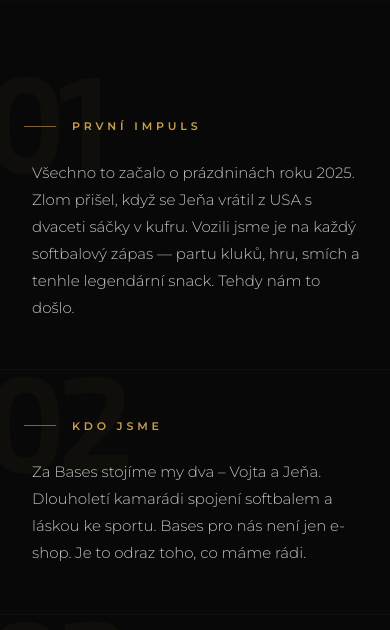
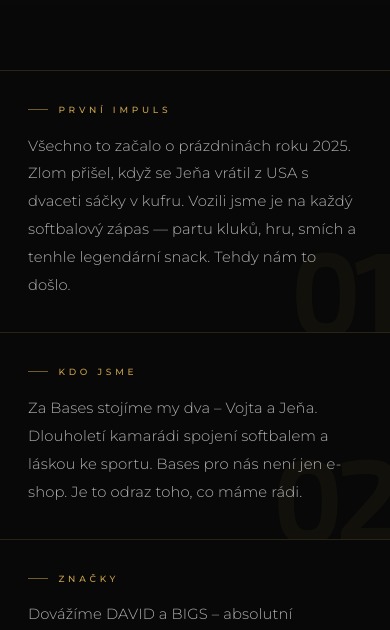
Before and after one commit to vojtaspolacek-code/Bases-web, a Next.js app: page /o-nas in a window 390 px wide. Shown: the part 938-1568 px from the top of the page. Built offline with nearby package versions, Linux system fonts and the light colour scheme; grey boxes are pictures that could not be loaded.

Commit message:
Restyle mobile timeline cards and CTA button on o-nas page

```diff
--- a/app/o-nas/page.tsx
+++ b/app/o-nas/page.tsx
@@ -21,40 +21,57 @@ function Card({ entry, delay=0, isMobile=false }: { entry: typeof TIMELINE[numbe
 
   if (isMobile) {
     return (
-      <motion.div ref={ref} initial={{ opacity:0, y:30 }} animate={inView ? { opacity:1, y:0 } : {}}
-        transition={{ duration:0.8, delay, ease }} className="relative w-full py-12 px-6 overflow-hidden">
+      <motion.div ref={ref} initial={{ opacity:0, y:24 }} animate={inView ? { opacity:1, y:0 } : {}}
+        transition={{ duration:0.75, delay, ease }}
+        className="relative w-full overflow-hidden"
+        style={{
+          padding: '2rem 1.75rem',
+          borderTop: '1px solid rgba(199,160,75,0.18)',
+        }}>
 
-        {/* Velké vodoznakové číslo do pozadí */}
-        <span aria-hidden className="absolute pointer-events-none select-none"
-          style={{
-            top: '0rem',
-            left: '-1rem',
+        {/* Watermark číslo */}
+        <span aria-hidden style={{
+          position: 'absolute',
+          bottom: '-1rem',
+          right: '-0.25rem',
           fontFamily: 'var(--font-exo2)',
           fontWeight: 700,
-            fontSize: '8rem',
-            lineHeight: 0.8,
+          fontSize: '7rem',
+          lineHeight: 1,
           letterSpacing: '-0.04em',
           color: GOLD,
-            opacity: 0.04,
+          opacity: 0.05,
+          pointerEvents: 'none',
+          userSelect: 'none',
           zIndex: 0,
-          }}>
-          {entry.id}
-        </span>
+        }}>{entry.id}</span>
 
-        <div className="relative z-10">
-          <div className="flex items-center gap-4 mb-6">
-            {/* Jemná zlatá linka místo borderu */}
-            <div className="w-8 h-[1px]" style={{ backgroundColor: GOLD, opacity: 0.6 }} />
-            <p className="text-[11px] font-semibold uppercase tracking-[0.35em]"
-              style={{ fontFamily: 'var(--font-montserrat)', color: GOLD }}>
-              {entry.label}
-            </p>
+        <div style={{ position: 'relative', zIndex: 1 }}>
+
+          {/* Label řádek */}
+          <div style={{ display: 'flex', alignItems: 'center', gap: '0.65rem', marginBottom: '1rem' }}>
+            <div style={{ width: '20px', height: '1px', background: GOLD, opacity: 0.55 }} />
+            <span style={{
+              fontFamily: 'var(--font-montserrat)',
+              fontSize: '9px',
+              letterSpacing: '0.42em',
+              textTransform: 'uppercase',
+              color: GOLD,
+              fontWeight: 500,
+            }}>{entry.label}</span>
           </div>
 
-          <p className="text-[15px] font-light leading-[1.8] pl-2"
-            style={{ fontFamily: 'var(--font-montserrat)', color: 'rgba(255,255,255,0.75)' }}>
-            {entry.body}
-          </p>
+          {/* Text */}
+          <p style={{
+            fontFamily: 'var(--font-montserrat)',
+            fontSize: '0.92rem',
+            fontWeight: 300,
+            lineHeight: 1.9,
+            color: 'rgba(255,255,255,0.68)',
+            letterSpacing: '0.01em',
+            margin: 0,
+          }}>{entry.body}</p>
+
         </div>
       </motion.div>
     )
@@ -189,31 +206,45 @@ export default function Onas() {
         {/* ── MOBIL ── */}
         {isMobile && (
           <div className="px-0">
-            {TIMELINE.map((entry, i) => {
-              const isLast = i === TIMELINE.length - 1
-              return (
-                <div key={entry.id} className="w-full"
-                  style={{ borderBottom: isLast ? 'none' : '1px solid rgba(255,255,255,0.03)' }}>
+            {TIMELINE.map((entry) => (
+              <div key={entry.id} className="w-full">
                 <Card entry={entry} delay={0.1} isMobile={true} />
               </div>
-              )
-            })}
+            ))}
             {/* CTA tlačítko — pouze mobil */}
-            <div className="mt-16 mb-8 px-6">
+            <div style={{ marginTop: '3rem', marginBottom: '2rem', paddingLeft: '1.75rem', paddingRight: '1.75rem' }}>
               <Link
                 href="/slunecnicova-seminka"
                 onClick={(e) => {
                   e.preventDefault()
                   window.dispatchEvent(new CustomEvent('openBrandsMenu'))
                 }}
-                className="w-full flex justify-center items-center gap-3 px-8 py-5 rounded-full uppercase tracking-widest text-[0.75rem] font-semibold no-underline transition-all duration-300"
+                className="group flex items-center justify-between w-full no-underline transition-all duration-500"
                 style={{
+                  padding: '1.1rem 1.5rem',
+                  border: '1px solid rgba(199,160,75,0.35)',
+                  borderRadius: '2px',
+                  background: 'transparent',
+                }}
+              >
+                <span style={{
                   fontFamily: 'var(--font-montserrat)',
-                  color: '#080808',
-                  background: GOLD,
-                  boxShadow: '0 4px 20px rgba(199,160,75,0.25)',
+                  fontSize: '10px',
+                  letterSpacing: '0.45em',
+                  textTransform: 'uppercase',
+                  color: 'rgba(199,160,75,0.85)',
+                  fontWeight: 500,
+                  transition: 'color 0.4s ease',
                 }}>
-                Prozkoumat kolekci <span className="text-lg">→</span>
+                  Prozkoumat kolekci
+                </span>
+                <span style={{
+                  color: 'rgba(199,160,75,0.6)',
+                  fontSize: '1rem',
+                  transition: 'transform 0.4s ease, color 0.4s ease',
+                }}>
+                  →
+                </span>
               </Link>
             </div>
           </div>
```
Lines whose indentation alone changed are shown as unchanged.
